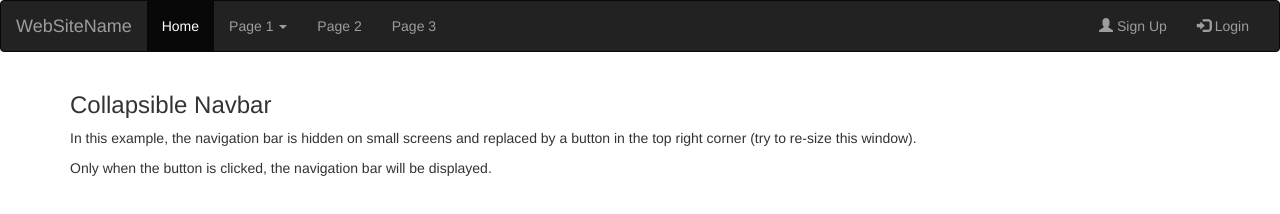
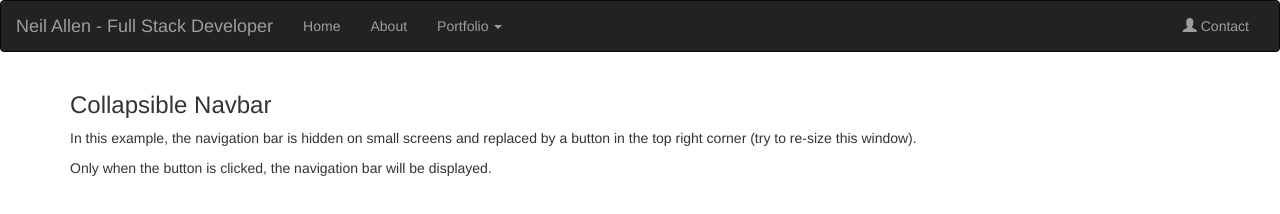
Before and after one commit to ndallen/altacademy-html-css-project, a plain HTML site: page index.html in a window 1280 px wide. Drawn offline with nearby package versions, Linux system fonts and the light colour scheme; files that its build step writes are made by us from their sources.

Commit message:
moved contact to right of nav

```diff
--- a/index.html
+++ b/index.html
@@ -21,25 +21,26 @@
         <span class="icon-bar"></span>
         <span class="icon-bar"></span>
       </button>
-      <a class="navbar-brand" href="#">WebSiteName</a>
+      <a class="navbar-brand" href="#">Neil Allen - Full Stack Developer</a>
     </div>
     <div class="collapse navbar-collapse" id="myNavbar">
       <ul class="nav navbar-nav">
-        <li class="active"><a href="#">Home</a></li>
+        <li ><a href="#">Home</a></li>
+        <li ><a href="#">About</a></li>
         <li class="dropdown">
-          <a class="dropdown-toggle" data-toggle="dropdown" href="#">Page 1 <span class="caret"></span></a>
+          <a class="dropdown-toggle" data-toggle="dropdown" href="#">Portfolio <span class="caret"></span></a>
           <ul class="dropdown-menu">
-            <li><a href="#">Page 1-1</a></li>
-            <li><a href="#">Page 1-2</a></li>
-            <li><a href="#">Page 1-3</a></li>
+            <li><a href="#">Full Stack</a></li>
+            <li><a href="#">Front End</a></li>
+            <li><a href="#">Back End</a></li>
           </ul>
         </li>
-        <li><a href="#">Page 2</a></li>
-        <li><a href="#">Page 3</a></li>
+
+
       </ul>
       <ul class="nav navbar-nav navbar-right">
-        <li><a href="#"><span class="glyphicon glyphicon-user"></span> Sign Up</a></li>
-        <li><a href="#"><span class="glyphicon glyphicon-log-in"></span> Login</a></li>
+        <li><a href="#"><span class="glyphicon glyphicon-user"></span> Contact</a></li>
+
       </ul>
     </div>
   </div>
```
